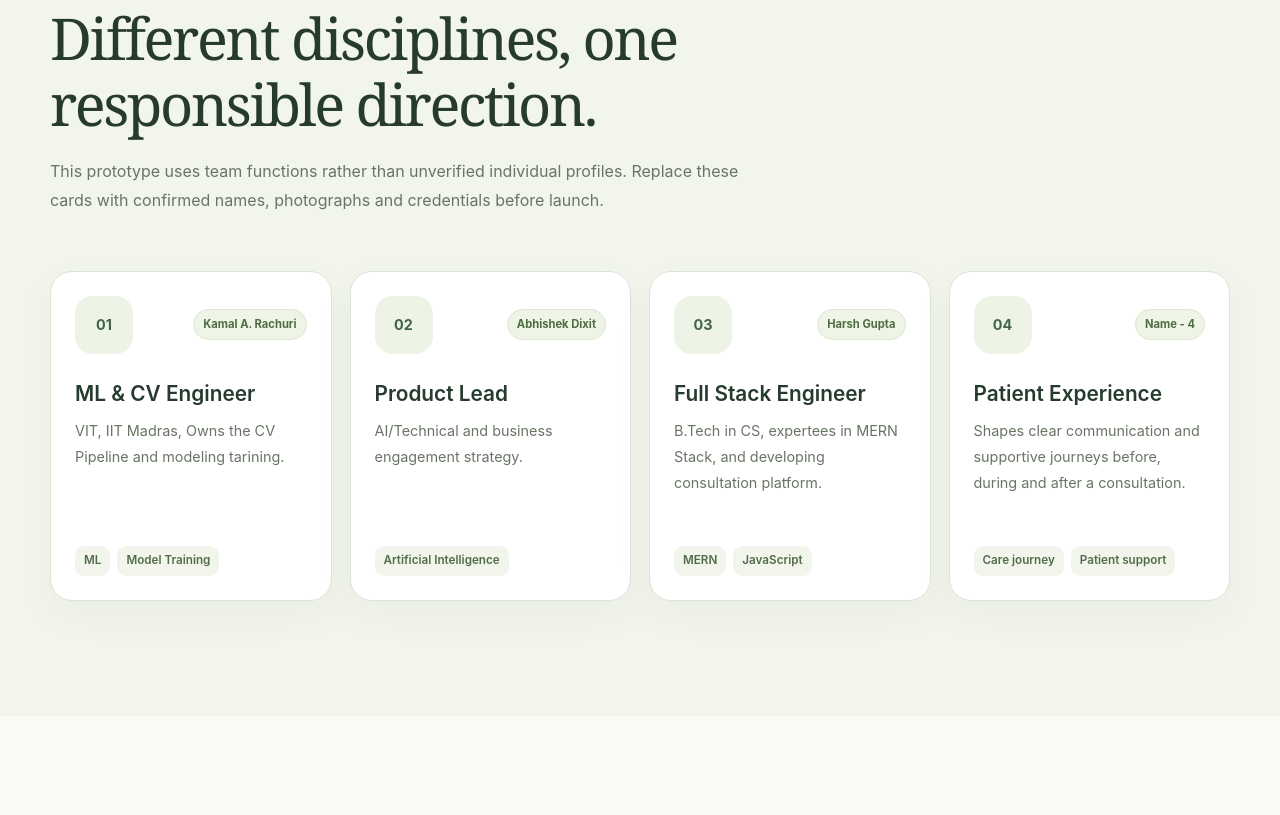
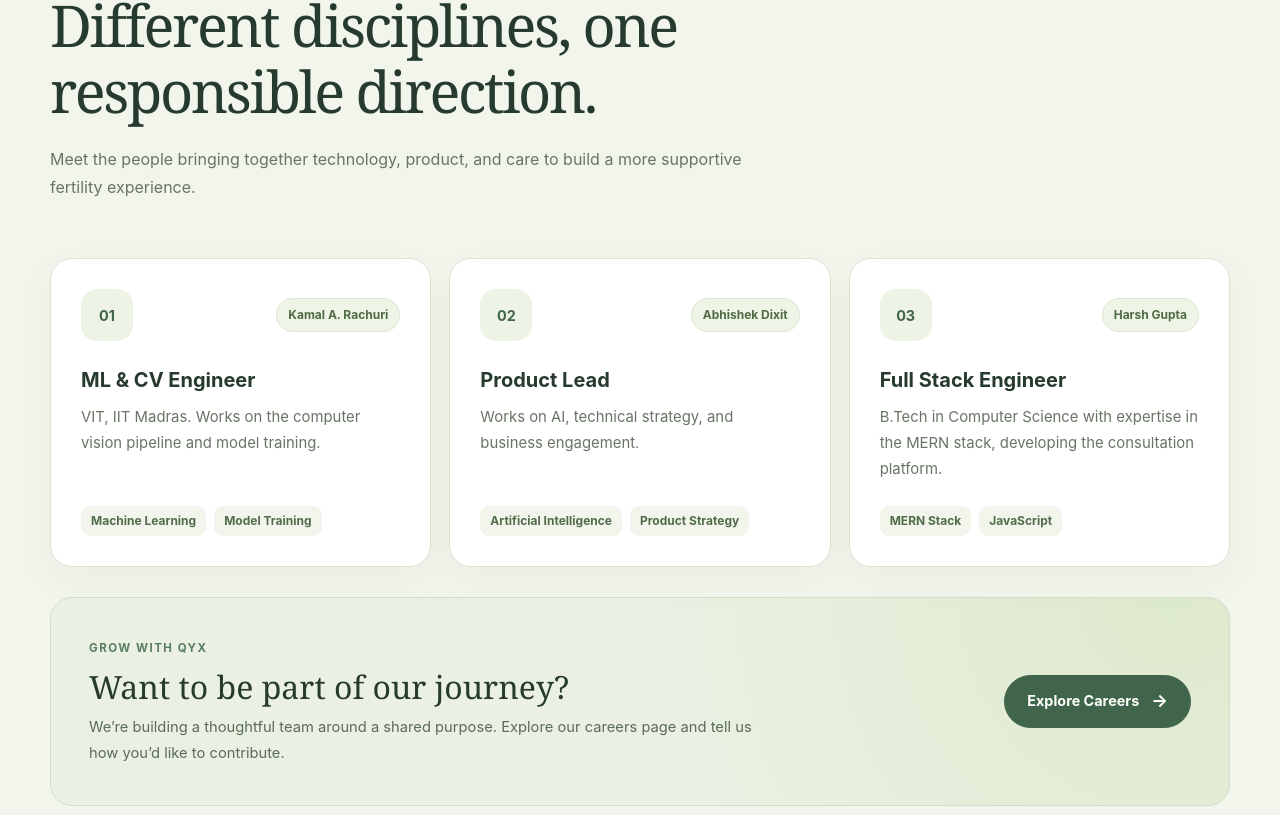
Before and after one commit to harshguptaji/QYX_Project, a React app in the folder frontend/: page /about in a window 1280 px wide. Shown: the part 1845-2660 px from the top of the page. Built offline with nearby package versions, Linux system fonts and the light colour scheme; no server answers; the HTML template or start-up script is replaced by a standard one.

Commit message:
Career Page Styling

```diff
--- a/frontend/src/components/AboutTeam.jsx
+++ b/frontend/src/components/AboutTeam.jsx
@@ -1,65 +1,71 @@
-const teamFunctions = [
+import { Link } from "react-router-dom";
+
+const teamMembers = [
   {
     number: "01",
     name: "Kamal A. Rachuri",
     title: "ML & CV Engineer",
     description:
-      "VIT, IIT Madras, Owns the CV Pipeline and modeling tarining.",
-    skills: ["ML", "Model Training"],
+      "VIT, IIT Madras. Works on the computer vision pipeline and model training.",
+    skills: ["Machine Learning", "Model Training"],
   },
   {
     number: "02",
     name: "Abhishek Dixit",
     title: "Product Lead",
     description:
-      "AI/Technical and business engagement strategy.",
-    skills: ["Artificial Intelligence"],
+      "Works on AI, technical strategy, and business engagement.",
+    skills: ["Artificial Intelligence", "Product Strategy"],
   },
   {
     number: "03",
     name: "Harsh Gupta",
     title: "Full Stack Engineer",
     description:
-      "B.Tech in CS, expertees in MERN Stack, and developing consultation platform.",
-    skills: ["MERN", "JavaScript"],
-  },
-  {
-    number: "04",
-    name: "Name - 4",
-    title: "Patient Experience",
-    description:
-      "Shapes clear communication and supportive journeys before, during and after a consultation.",
-    skills: ["Care journey", "Patient support"],
+      "B.Tech in Computer Science with expertise in the MERN stack, developing the consultation platform.",
+    skills: ["MERN Stack", "JavaScript"],
   },
 ];
 
 export default function AboutTeam() {
   return (
-    <section className="qyx-about-team" id="our-team" aria-labelledby="qyx-team-title">
+    <section
+      className="qyx-about-team"
+      id="our-team"
+      aria-labelledby="qyx-team-title"
+    >
       <div className="qyx-about-container">
         <header className="qyx-about-team__header">
-          <span className="qyx-about-section-label">THE TEAM BEHIND THE EXPERIENCE</span>
+          <span className="qyx-about-section-label">
+            THE TEAM BEHIND THE EXPERIENCE
+          </span>
+
           <h2 id="qyx-team-title">
             Different disciplines, one responsible direction.
           </h2>
+
           <p>
-            This prototype uses team functions rather than unverified
-            individual profiles. Replace these cards with confirmed names,
-            photographs and credentials before launch.
+            Meet the people bringing together technology, product, and
+            care to build a more supportive fertility experience.
           </p>
         </header>
 
         <div className="qyx-about-team__grid">
-          {teamFunctions.map((team) => (
-            <article className="qyx-about-team__card" key={team.number}>
+          {teamMembers.map((member) => (
+            <article
+              className="qyx-about-team__card"
+              key={member.number}
+            >
               <div className="qyx-about-team__card-top">
-                <span>{team.number}</span>
-                <small>{team.name}</small>
+                <span>{member.number}</span>
+                <small>{member.name}</small>
               </div>
-              <h3>{team.title}</h3>
-              <p>{team.description}</p>
-              <ul>
-                {team.skills.map((skill) => (
+
+              <h3>{member.title}</h3>
+              <p>{member.description}</p>
+
+              <ul aria-label={`${member.name}'s skills`}>
+                {member.skills.map((skill) => (
                   <li key={skill}>{skill}</li>
                 ))}
               </ul>
@@ -67,14 +73,27 @@ export default function AboutTeam() {
           ))}
         </div>
 
-        {/* <div className="qyx-about-team__verification">
-          <span aria-hidden="true">i</span>
-          <p>
-            <strong>Before publishing real team profiles:</strong> verify
-            professional qualifications, registration information, role
-            descriptions, photographs and consent for public display.
-          </p>
-        </div> */}
+        <div className="qyx-about-team__career">
+          <div className="qyx-about-team__career-content">
+            <span>GROW WITH QYX</span>
+
+            <h3>Want to be part of our journey?</h3>
+
+            <p>
+              We’re building a thoughtful team around a shared purpose.
+              Explore our careers page and tell us how you’d like to
+              contribute.
+            </p>
+          </div>
+
+          <Link
+            to="/career"
+            className="qyx-about-team__career-button"
+          >
+            Explore Careers
+            <span aria-hidden="true">→</span>
+          </Link>
+        </div>
       </div>
     </section>
   );
--- a/frontend/src/style/AboutTeamPage.css
+++ b/frontend/src/style/AboutTeamPage.css
@@ -919,3 +919,292 @@
     transform: none;
   }
 }
+
+/* =========================
+   About team section
+   ========================= */
+
+.qyx-about-team,
+.qyx-about-team * {
+  box-sizing: border-box;
+}
+
+.qyx-about-team {
+  padding: clamp(64px, 8vw, 112px) 0;
+  color: var(--qyx-navy, #263b2e);
+  background: var(--qyx-soft, #f2f5ec);
+}
+
+.qyx-about-team__header {
+  max-width: 800px;
+}
+
+.qyx-about-team__header h2 {
+  margin: 14px 0 0;
+  color: var(--qyx-navy, #263b2e);
+  font-family: Georgia, "Times New Roman", serif;
+  font-size: clamp(2.1rem, 4.5vw, 4rem);
+  font-weight: 500;
+  line-height: 1.15;
+  letter-spacing: -0.04em;
+}
+
+.qyx-about-team__header > p {
+  max-width: 700px;
+  margin: 20px 0 0;
+  color: var(--qyx-text, #687565);
+  font-size: 1rem;
+  line-height: 1.8;
+}
+
+.qyx-about-team__grid {
+  display: grid;
+  grid-template-columns: repeat(3, minmax(0, 1fr));
+  gap: 18px;
+  margin-top: clamp(36px, 5vw, 56px);
+}
+
+.qyx-about-team__card {
+  display: flex;
+  flex-direction: column;
+  min-width: 0;
+  min-height: 300px;
+  padding: clamp(22px, 2.5vw, 30px);
+  border: 1px solid var(--qyx-line, #dce4d5);
+  border-radius: 22px;
+  background: #ffffff;
+  box-shadow: 0 14px 40px rgba(38, 59, 46, 0.04);
+  overflow-wrap: anywhere;
+
+  transition:
+    transform 220ms ease,
+    border-color 220ms ease,
+    box-shadow 220ms ease;
+}
+
+.qyx-about-team__card:hover {
+  transform: translateY(-5px);
+  border-color: #bdcfb5;
+  box-shadow: 0 24px 58px rgba(38, 59, 46, 0.09);
+}
+
+.qyx-about-team__card-top {
+  display: flex;
+  align-items: center;
+  justify-content: space-between;
+  flex-wrap: wrap;
+  gap: 12px;
+}
+
+.qyx-about-team__card-top > span {
+  display: grid;
+  place-items: center;
+  width: 52px;
+  height: 52px;
+  flex: 0 0 52px;
+  border-radius: 16px;
+  color: var(--qyx-blue-dark, #41654a);
+  background: var(--qyx-blue-soft, #edf3e5);
+  font-size: 0.9rem;
+  font-weight: 750;
+}
+
+.qyx-about-team__card-top small {
+  max-width: 100%;
+  padding: 7px 11px;
+  border: 1px solid #dce6d0;
+  border-radius: 999px;
+  color: #4f6c43;
+  background: var(--qyx-mint-soft, #eef4e6);
+  font-size: 0.75rem;
+  font-weight: 700;
+  line-height: 1.5;
+  overflow-wrap: anywhere;
+}
+
+.qyx-about-team__card h3 {
+  margin: 26px 0 10px;
+  color: var(--qyx-navy, #263b2e);
+  font-size: 1.25rem;
+  font-weight: 700;
+  line-height: 1.35;
+}
+
+.qyx-about-team__card > p {
+  margin: 0;
+  color: var(--qyx-text, #687565);
+  font-size: 0.93rem;
+  line-height: 1.75;
+}
+
+.qyx-about-team__card ul {
+  display: flex;
+  flex-wrap: wrap;
+  gap: 8px;
+  margin: auto 0 0;
+  padding: 24px 0 0;
+  list-style: none;
+}
+
+.qyx-about-team__card li {
+  padding: 6px 10px;
+  border-radius: 9px;
+  color: #526c4b;
+  background: var(--qyx-soft, #f2f5ec);
+  font-size: 0.75rem;
+  font-weight: 650;
+  line-height: 1.5;
+}
+
+/* Careers call to action */
+
+.qyx-about-team__career {
+  display: flex;
+  align-items: center;
+  justify-content: space-between;
+  gap: 28px;
+  margin-top: 30px;
+  padding: clamp(24px, 3.5vw, 38px);
+  border: 1px solid #d2dfc9;
+  border-radius: 22px;
+  background:
+    radial-gradient(
+      circle at 95% 0%,
+      rgba(201, 221, 169, 0.38),
+      transparent 45%
+    ),
+    #eaf1e3;
+}
+
+.qyx-about-team__career-content {
+  min-width: 0;
+  max-width: 680px;
+}
+
+.qyx-about-team__career-content > span {
+  color: #597c62;
+  font-size: 0.72rem;
+  font-weight: 750;
+  line-height: 1.5;
+  letter-spacing: 0.13em;
+}
+
+.qyx-about-team__career-content h3 {
+  margin: 10px 0 8px;
+  color: #263b2e;
+  font-family: Georgia, "Times New Roman", serif;
+  font-size: clamp(1.5rem, 2.8vw, 2rem);
+  font-weight: 500;
+  line-height: 1.25;
+}
+
+.qyx-about-team__career-content p {
+  margin: 0;
+  color: #596c58;
+  font-size: 0.92rem;
+  line-height: 1.75;
+}
+
+.qyx-about-team__career-button {
+  display: inline-flex;
+  align-items: center;
+  justify-content: center;
+  gap: 12px;
+  flex-shrink: 0;
+  min-height: 50px;
+  max-width: 100%;
+  padding: 13px 22px;
+  border: 1px solid #41654a;
+  border-radius: 999px;
+  color: #ffffff;
+  background: #41654a;
+  font-size: 0.9rem;
+  font-weight: 700;
+  line-height: 1.4;
+  text-align: center;
+  text-decoration: none;
+
+  transition:
+    transform 180ms ease,
+    background-color 180ms ease,
+    box-shadow 180ms ease;
+}
+
+.qyx-about-team__career-button:hover {
+  transform: translateY(-2px);
+  background: #314f3a;
+  box-shadow: 0 12px 25px rgba(38, 59, 46, 0.16);
+}
+
+.qyx-about-team__career-button:focus-visible {
+  outline: 3px solid #91aa7d;
+  outline-offset: 4px;
+}
+
+.qyx-about-team__career-button span {
+  font-size: 1.1rem;
+}
+
+/* Tablet */
+
+@media (max-width: 1050px) {
+  .qyx-about-team__grid {
+    grid-template-columns: repeat(2, minmax(0, 1fr));
+  }
+}
+
+@media (max-width: 720px) {
+  .qyx-about-team__career {
+    align-items: flex-start;
+    flex-direction: column;
+  }
+
+  .qyx-about-team__career-button {
+    width: fit-content;
+  }
+}
+
+/* Mobile */
+
+@media (max-width: 560px) {
+  .qyx-about-team {
+    padding: 60px 0;
+  }
+
+  .qyx-about-team__grid {
+    grid-template-columns: minmax(0, 1fr);
+    gap: 14px;
+  }
+
+  .qyx-about-team__card {
+    min-height: 0;
+    padding: 22px;
+    border-radius: 18px;
+  }
+
+  .qyx-about-team__card h3 {
+    margin-top: 22px;
+  }
+
+  .qyx-about-team__career {
+    gap: 20px;
+    padding: 24px 20px;
+    border-radius: 18px;
+  }
+
+  .qyx-about-team__career-button {
+    width: 100%;
+  }
+}
+
+@media (prefers-reduced-motion: reduce) {
+  .qyx-about-team__card,
+  .qyx-about-team__career-button {
+    transition: none;
+  }
+
+  .qyx-about-team__card:hover,
+  .qyx-about-team__career-button:hover {
+    transform: none;
+  }
+}
```
